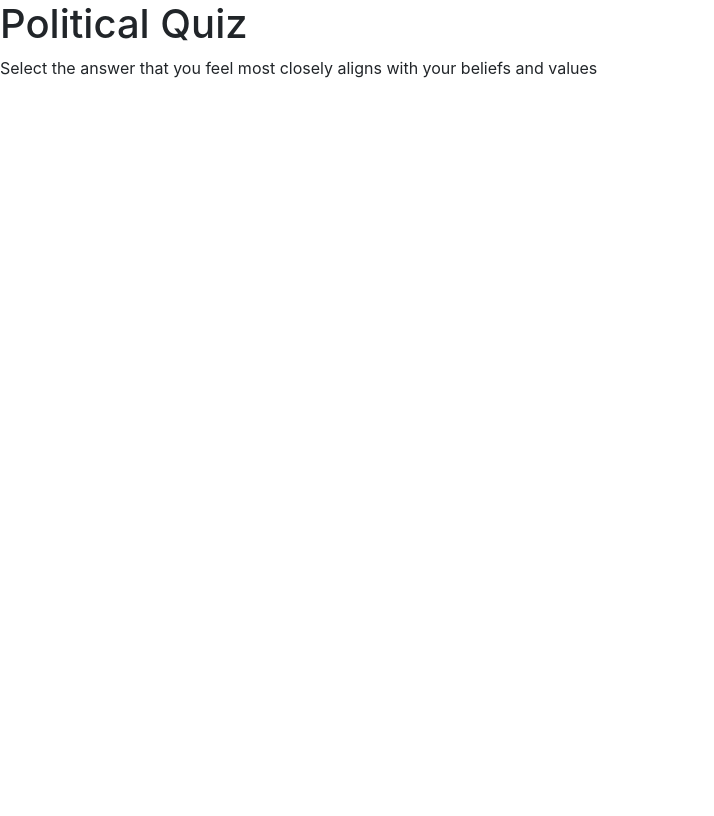
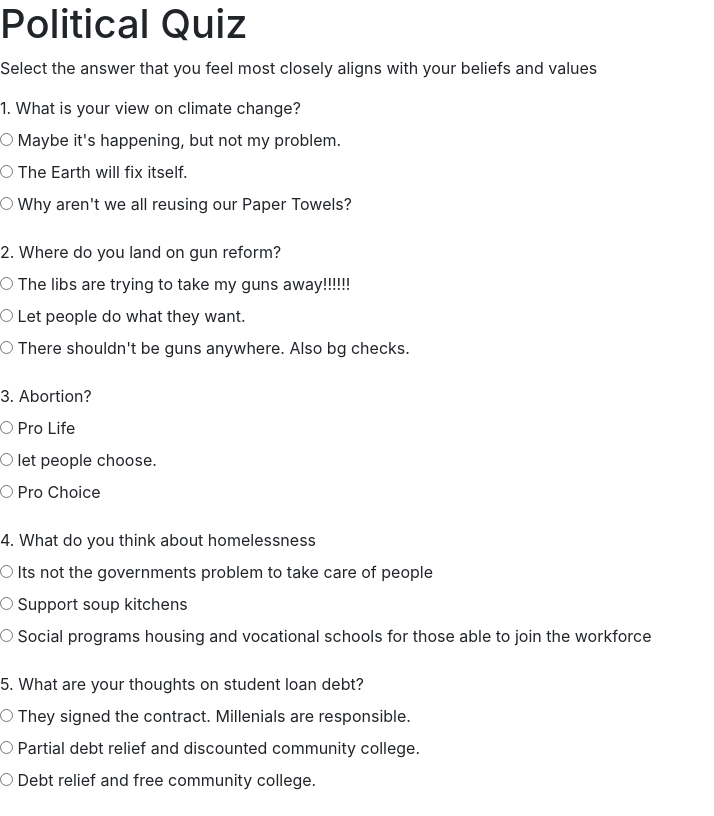
Before and after one commit to CameronK1990/political-meter, a plain HTML site: page index.html in a window 1280 px wide. Shown: the whole page, without its empty margins (0-714 px from the left). Drawn offline with Linux system fonts and the light colour scheme.

Commit message:
C>Co-authored by: Ella Tanttu <ellajtanttu@gmail.com> Co-authored by: Cameron Kronsbein <cameron.kronsbein@gmail.com>

```diff
--- a/index.html
+++ b/index.html
@@ -12,6 +12,134 @@
       <h1>Political Quiz</h1>
       <p>Select the answer that you feel most closely aligns with your beliefs and values</p>
     </div>
-    <form
+    <form id="politicalForm">
+
+      <div class="form-group">
+
+        <label for="climateChange">1. What is your view on climate change?</label>
+        <div class="radio">
+          <label>
+            <input type="radio" name="climate" value=1>
+            Maybe it's happening, but not my problem.
+          </label>
+        </div>
+
+        <div class="radio">
+          <label>
+            <input type="radio" name="climate" value=2>
+            The Earth will fix itself.
+          </label>
+        </div>
+
+        <div class="radio">
+          <label>
+            <input type="radio" name="climate" value=3>
+            Why aren't we all reusing our Paper Towels?
+          </label>
+        </div>
+
+      </div>
+      <div class="form-group">
+
+        <label for="gunControl">2. Where do you land on gun reform?</label>
+        <div class="radio">
+          <label>
+            <input type="radio" name="gun" value=1>
+            The libs are trying to take my guns away!!!!!!
+          </label>
+        </div>
+
+        <div class="radio">
+          <label>
+            <input type="radio" name="gun" value=2>
+            Let people do what they want.
+          </label>
+        </div>
+
+        <div class="radio">
+          <label>
+            <input type="radio" name="gun" value=3>
+            There shouldn't be guns anywhere. Also bg checks.
+          </label>
+        </div>
+
+      </div>
+      <div class="form-group">
+
+        <label for="choiceRight">3. Abortion?</label>
+        <div class="radio">
+          <label>
+            <input type="radio" name="abortion" value=1>
+            Pro Life
+          </label>
+        </div>
+
+        <div class="radio">
+          <label>
+            <input type="radio" name="abortion" value=2>
+            let people choose.
+          </label>
+        </div>
+
+        <div class="radio">
+          <label>
+            <input type="radio" name="abortion" value=3>
+            Pro Choice
+          </label>
+        </div>
+
+      </div>
+      <div class="form-group">
+
+        <label for="housing">4. What do you think about homelessness</label>
+        <div class="radio">
+          <label>
+            <input type="radio" name="homeless" value=1>
+            Its not the governments problem to take care of people
+          </label>
+        </div>
+
+        <div class="radio">
+          <label>
+            <input type="radio" name="homeless" value=2>
+            Support soup kitchens
+          </label>
+        </div>
+
+        <div class="radio">
+          <label>
+            <input type="radio" name="homeless" value=3>
+            Social programs housing and vocational schools for those able to join the workforce
+          </label>
+        </div>
+
+      </div>
+      <div class="form-group">
+
+        <label for="faveMusic">5. What are your thoughts on student loan debt?</label>
+        <div class="radio">
+          <label>
+            <input type="radio" name="loan" value=1>
+            They signed the contract. Millenials are responsible.
+          </label>
+        </div>
+
+        <div class="radio">
+          <label>
+            <input type="radio" name="loan" value=2>
+            Partial debt relief and discounted community college.
+          </label>
+        </div>
+
+        <div class="radio">
+          <label>
+            <input type="radio" name="loan" value=3>
+            Debt relief and free community college.
+          </label>
+        </div>
+
+      </div>
+
+    </form>
   </body>
 </html>
```
